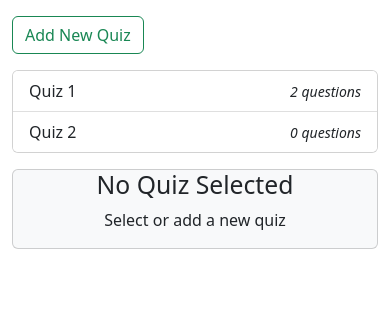
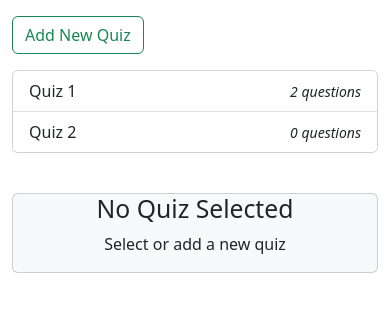
Before and after one commit to bottleinamessage/quiz-editor, an Angular app: page / in a window 390 px wide. Shown: the top 312 px of the page. Built offline with nearby package versions, Linux system fonts and the light colour scheme.

Commit message:
Hmm... Bootstrap CSS grid versus Bootstrap grid
Had to figure out SASS...

Kind of neat, but likely not ready to switch the class over, hmm... Maybe ? ? ?

```diff
--- a/angular.json
+++ b/angular.json
@@ -5,7 +5,11 @@
   "projects": {
     "quiz-editor": {
       "projectType": "application",
-      "schematics": {},
+      "schematics": {
+        "@schematics/angular:component": {
+          "style": "sass"
+        }
+      },
       "root": "",
       "sourceRoot": "src",
       "prefix": "app",
@@ -23,8 +27,7 @@
               "src/assets"
             ],
             "styles": [
-              "node_modules/bootstrap/dist/css/bootstrap.min.css",
-              "src/styles.css"
+              "src/styles.sass"
             ],
             "scripts": []
           },
--- a/src/app/app.component.css
+++ b/src/app/app.component.css
@@ -0,0 +1,4 @@
+body {
+    /* Doesn't work since sass added ? ? ? */
+    background-color: silver;
+}
--- a/src/app/app.component.html
+++ b/src/app/app.component.html
@@ -1,6 +1,6 @@
 <div class="container">
-  <div class="row">
-    <div class="col-md-4">
+  <div class="grid">
+    <div class="g-col-12 g-col-md-4">
       <button
         class="btn btn-outline-success mt-3 mb-3"
         (click)="addNewQuiz()"
@@ -26,8 +26,7 @@
         </div>
       </div>
     </div>
-    <div
-      class="col-md-8"
+    <div class="g-col-12 g-col-md-8"
       *ngIf="selectedQuiz != undefined"
     >
       <div class="mt-3 mb-3">
@@ -63,25 +62,21 @@
             Add New Question
           </button>
           <div
-            class="row mt-3"
+            class="mt-3 text-end"
             *ngFor="let question of selectedQuiz.quizQuestions"
           >
-            <div class="col-md-10">
               <input
                 type="text"
                 [(ngModel)]="question.questionName"
                 class="form-control"
                 placeholder="Enter question text"
               />
-            </div>
-            <div class="col-md-2">
               <button
-                class="btn btn-link text-danger"
+                class="btn btn-link text-danger pe-0 pt-0"
                 (click)="removeQuestion(question)"
               >
                 Remove
               </button>
-            </div>
           </div>
         </div>
       </div>
@@ -103,8 +98,7 @@
         </div>
       </div>
     </div>
-    <div
-      class="col-md-8 mt-3"
+    <div class="g-col-12 g-col-md-8 mt-3"
       *ngIf="selectedQuiz == undefined"
     >
       <div class="card bg-light text-center">
--- /dev/null
+++ b/src/app/app.component.sass
@@ -0,0 +1,2 @@
+.card1
+    background-color: rgb(50, 100, 150)
--- a/src/app/app.component.ts
+++ b/src/app/app.component.ts
@@ -14,7 +14,7 @@ interface QuestionDisplay {
 @Component({
   selector: 'app-root',
   templateUrl: './app.component.html',
-  styleUrls: ['./app.component.css']
+  styleUrls: ['./app.component.sass']
 })
 export class AppComponent implements OnInit {
   title = 'quiz-editor';
--- /dev/null
+++ b/src/styles.sass
@@ -0,0 +1,12 @@
+/* You can add global styles to this file, and also import other style files */
+$enable-grid-classes: false
+$enable-cssgrid: true
+
+/* Importing Bootstrap SCSS file. */
+@import '~bootstrap/scss/bootstrap'
+
+$enable-grid-classes: false
+$enable-cssgrid: true
+
+.btn1
+    background-color: red
```
